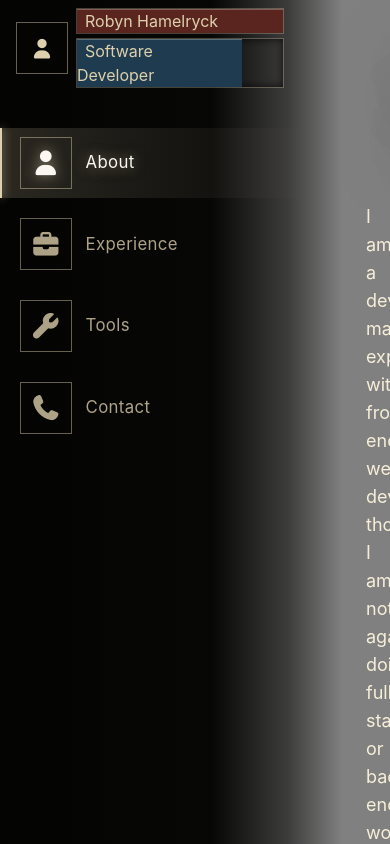
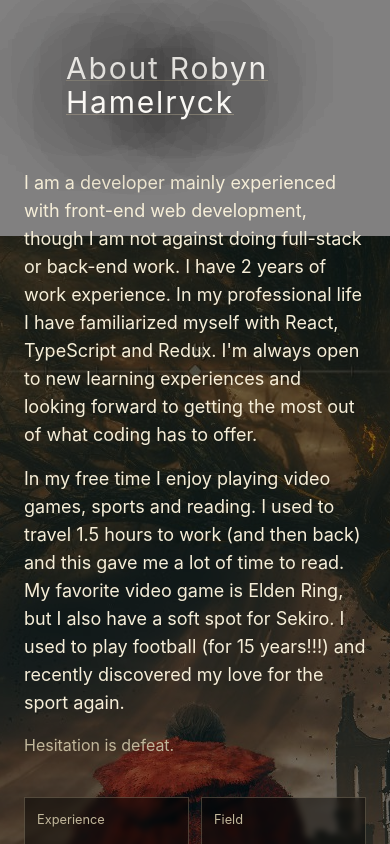
Before and after one commit to FormOfShred/portfolio, a React app: page / in a window 390 px wide. Shown: the top 844 px of the page. Built offline with nearby package versions, Linux system fonts and the light colour scheme; the HTML template or start-up script is replaced by a standard one.

Commit message:
[IMPROVEMENT] - make changes for responsiveness

```diff
--- a/src/App.tsx
+++ b/src/App.tsx
@@ -1,14 +1,30 @@
-import { useState } from "react"
+import { useEffect, useState } from "react"
 import NavigationPanel from "./components/NavigationPanel/NavigationPanel"
 import InfoSections from "./components/InfoSections/InfoSections"
 
 function App() {
   const [activeSection, setActiveSection] = useState<string>("about")
+  const [bigScreen, setBigScreen] = useState<boolean>(window.innerWidth > 1200);
+
+  useEffect(() => {
+    const handleResize = () => {
+      setBigScreen(window.innerWidth > 1200);
+    };
+
+    handleResize();
+
+    window.addEventListener("resize", handleResize);
+
+    return () => {
+      window.removeEventListener("resize", handleResize);
+    };
+  }, []);
+
 
   return (
     <div className="flex app">
-      <NavigationPanel activeSection={activeSection} setActiveSection={setActiveSection} />
-      <InfoSections activeSection={activeSection} />
+      {bigScreen && <NavigationPanel activeSection={activeSection} setActiveSection={setActiveSection} />}
+      <InfoSections activeSection={activeSection} bigScreen={bigScreen} />
     </div>
   )
 }
--- a/src/components/InfoSections/InfoSections.tsx
+++ b/src/components/InfoSections/InfoSections.tsx
@@ -2,11 +2,11 @@ import AboutSection from "./components/AboutSection/AboutSection";
 import ExperienceSection from "./components/ExperienceSection/ExperienceSection";
 import UnderConstruction from "./components/UnderConstruction/UnderConstruction";
 
-const InfoSections = ({activeSection}: {activeSection: string}) => {
+const InfoSections = ({activeSection, bigScreen}: {activeSection: string, bigScreen: boolean}) => {
     return (
-        <div className="relative flex-1 overflow-y-auto px-6 py-10 sm:px-12 sm:py-35">
-            {activeSection === "about" && <AboutSection />}
-            {activeSection === "experience" && <ExperienceSection />}
+        <div className="relative flex-1 overflow-y-auto space-y-20 px-6 py-10 sm:px-12 sm:py-35">
+            {(activeSection === "about" || !bigScreen) && <AboutSection />}
+            {(activeSection === "experience" || !bigScreen) && <ExperienceSection />}
             {(activeSection !== "about" && activeSection !== "experience") && <UnderConstruction />}
         </div>
     )
--- a/src/components/NavigationPanel/NavigationMenu/NavigationMenu.tsx
+++ b/src/components/NavigationPanel/NavigationMenu/NavigationMenu.tsx
@@ -2,10 +2,11 @@ import classNames from "classnames";
 
 import "./navigation-menu.css";
 
-const MENU: { id: string, label: string, icon: string}[] = [
+const MENU: { id: string, label: string, icon: string, hidden?: boolean}[] = [
     { id: "about", label: "About", icon: "fa-solid fa-user"},
     { id: "experience", label: "Experience", icon: "fa-solid fa-briefcase"},
-    { id: "tools", label: "Tools", icon: "fa-solid fa-wrench"},
+    { id: "tools", label: "Tools", icon: "fa-solid fa-wrench", hidden: true},
+    { id: "projects", label: "Tools", icon: "fa-solid fa-folder", hidden: true},
     { id: "contact", label: "Contact", icon: "fa-solid fa-phone"}
 ]
 
@@ -14,8 +15,8 @@ const NavigationMenu = ({activeSection, setActiveSection}: {activeSection: strin
     return (
         <div>
             <div className="space-y-3">
-                { MENU.map(({id, label, icon}) => (
-                    <div onClick={() => setActiveSection(id)}>
+                { MENU.map(({id, label, icon, hidden}) => (
+                    !hidden && <div onClick={() => setActiveSection(id)}>
                         <div className={classNames("navigation-menu-item text-gold flex", { "navigation-menu-item--selected": activeSection === id})}>
                             <div className="navigation-menu-item__icon w-13 h-13">
                                 <span className={classNames(icon, "fa-xl")} />
```
